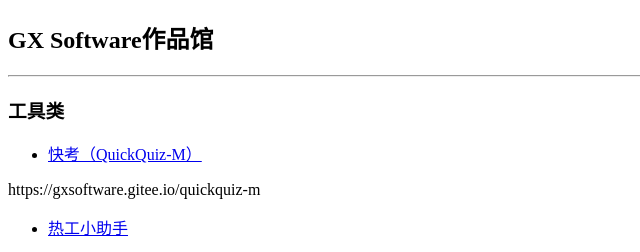
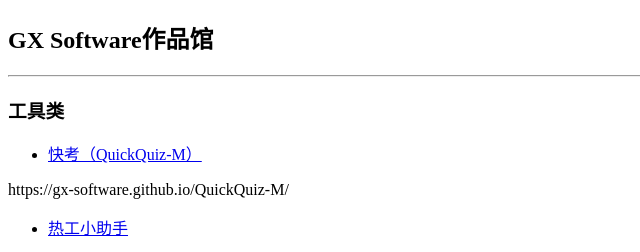
Before and after one commit to GX-Software/ABC, a plain HTML site: page index.html in a window 1280 px wide. Shown: the top 252 px of the page, 0-640 px from the left. Drawn offline with Linux system fonts and the light colour scheme.

Commit message:
更新了部分网址

```diff
--- a/index.html
+++ b/index.html
@@ -19,8 +19,8 @@
 <hr/>
 
 <h3>工具类</h3>
-<ul><li><a href = "https://gxsoftware.gitee.io/quickquiz-m">快考（QuickQuiz-M）</a></li></ul>
-<p>https://gxsoftware.gitee.io/quickquiz-m</p>
+<ul><li><a href = "https://gx-software.github.io/QuickQuiz-M/">快考（QuickQuiz-M）</a></li></ul>
+<p>https://gx-software.github.io/QuickQuiz-M/</p>
 
 <ul><li><a href = "https://gx-software.github.io/ThermoTechABC/">热工小助手</a></li></ul>
 <p>https://gx-software.github.io/ThermoTechABC/</p>
```
